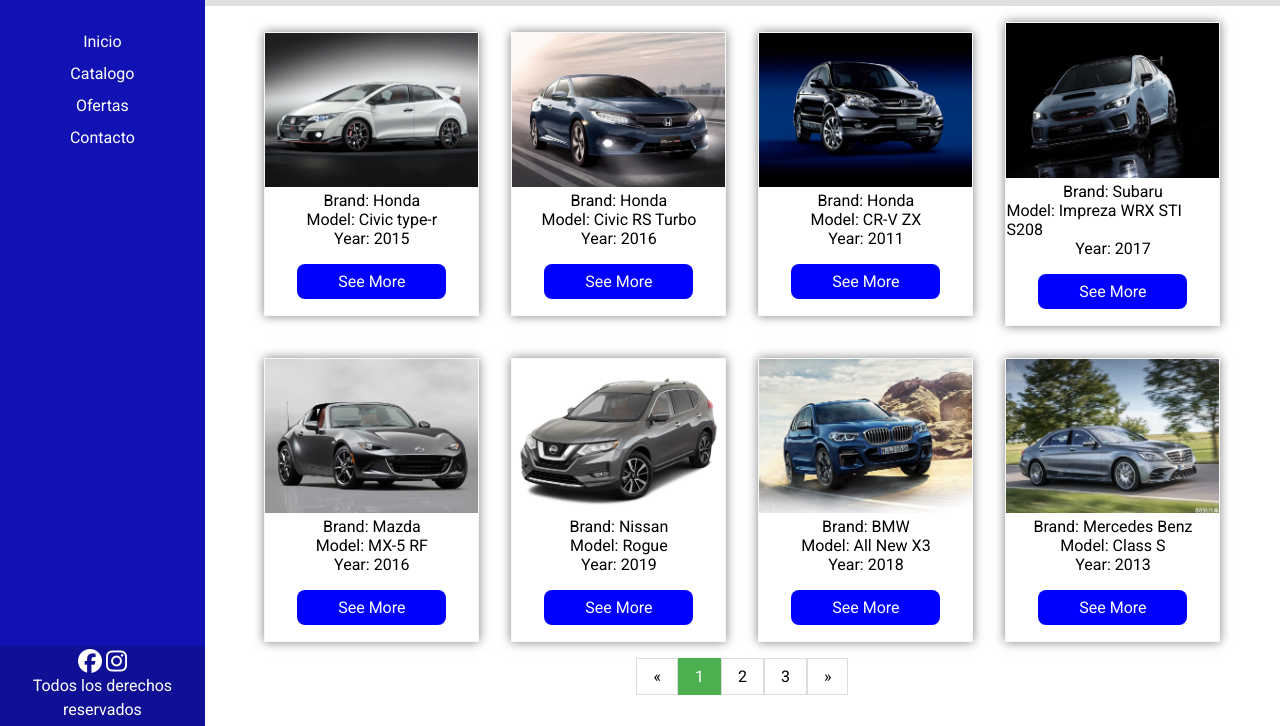
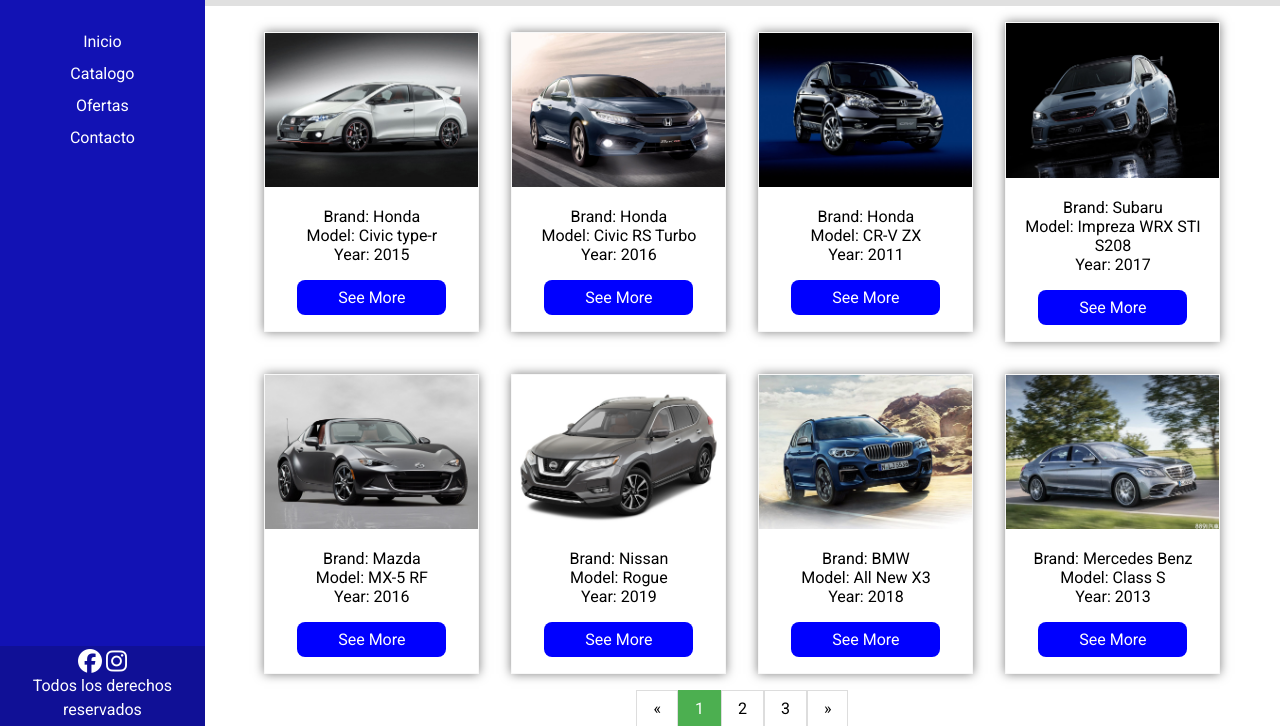
Before and after one commit to Sherydan/media-query, a plain HTML site: page index.html in a window 1280 px wide. Shown: the part 74-800 px from the top of the page. Drawn offline with Linux system fonts and the light colour scheme; files whose address does not match are found by name.

Commit message:
changed car description to a div

```diff
--- a/assets/css/style.css
+++ b/assets/css/style.css
@@ -95,6 +95,11 @@
 
 .card-img img {
   width: 100%;
+}
+
+.car-description{
+  text-align: center;
+  margin-top: 1rem;
 }
 
 .card-btn {
--- a/index.html
+++ b/index.html
@@ -54,11 +54,13 @@
                     <div class="card-img">
                         <img src="assets/img/civic-type-r.jpg" alt="a white honda civic type-r, inside a black and white background">
                     </div>
-                    <p class="car-description">
-                        Brand: Honda
-                    </p>
+
+                    <div class="car-description">
+                        <p>Brand: Honda</p>
                         <p>Model: Civic type-r</p>
                         <p>Year: 2015</p>
+                    </div>
+
 
                     <div class="card-btn">
                         <p>See More</p>
@@ -69,12 +71,14 @@
                     <div class="card-img">
                         <img src="assets/img//civic-rs-2016.jpg" alt="a black honda civic rs in a highway">
                     </div>
-                    <p class="car-description">
-                        Brand: Honda
-                    </p>
 
+                    <div class="car-description">
+                        <p>Brand: Honda</p>
                         <p>Model: Civic RS Turbo</p>
                         <p>Year: 2016</p>
+
+                    </div>
+
 
                     <div class="card-btn">
                         <p>See More</p>
@@ -85,12 +89,13 @@
                     <div class="card-img">
                         <img src="assets/img/honda-crv-2011.jpg" alt="a black honda cr-v, inside a dark-blue and black background">
                     </div>
-                    <p class="car-description">
-                        Brand: Honda
-                    </p>
 
+                    <div class="car-description">
+                        <p>Brand: Honda</p>
                         <p>Model: CR-V ZX</p>
                         <p>Year: 2011</p>
+                    </div>
+
 
                     <div class="card-btn">
                         <p>See More</p>
@@ -101,11 +106,14 @@
                     <div class="card-img">
                         <img src="assets/img/subarustis208-2017.jpg" alt="a white subaru impreza sedan inside a dark background">
                     </div>
-                    <p class="car-description">
-                        Brand: Subaru
-                    </p>
+
+                    <div class="car-description">
+                        <p>Brand: Subaru</p>
                         <p>Model: Impreza WRX STI S208</p>
                         <p>Year: 2017</p>
+
+                    </div>
+
 
                     <div class="card-btn">
                         <p>See More</p>
@@ -116,11 +124,14 @@
                     <div class="card-img">
                         <img src="assets/img/mx5rf-2016.jpg" alt="a black mazda mx-5 coupe insdie a silver background">
                     </div>
-                    <p class="car-description">
-                        Brand: Mazda
-                    </p>
+
+                    <div class="car-description">
+                        <p>Brand: Mazda</p>
                         <p>Model: MX-5 RF</p>
                         <p>Year: 2016</p>
+
+                    </div>
+
 
                     <div class="card-btn">
                         <p>See More</p>
@@ -131,11 +142,14 @@
                     <div class="card-img">
                         <img src="assets/img/nissan-rogue-2019.jpg" alt="a silver nissan rogue suv, inside a white background">
                     </div>
-                    <p class="car-description">
-                        Brand: Nissan
-                    </p>
+
+                    <div class="car-description">
+                        <p>Brand: Nissan</p>
                         <p>Model: Rogue</p>
                         <p>Year: 2019</p>
+
+                    </div>
+
 
                     <div class="card-btn">
                         <p>See More</p>
@@ -146,11 +160,14 @@
                     <div class="card-img">
                         <img src="assets/img/bmwx3-2018.jpg" alt="a blue BMW x3 suv in a highway">
                     </div>
-                    <p class="car-description">
-                        Brand: BMW
-                    </p>
+
+                    <div class="car-description">
+                        <p>Brand: BMW</p>
                         <p>Model: All New X3</p>
                         <p>Year: 2018</p>
+
+                    </div>
+
 
                     <div class="card-btn">
                         <p>See More</p>
@@ -161,11 +178,14 @@
                     <div class="card-img">
                         <img src="assets/img/mercedes-class-s-2013.jpg" alt="a silver mecedes class s sedan in a highway">
                     </div>
-                    <p class="car-description">
-                        Brand: Mercedes Benz
-                    </p>
+
+                    <div class="car-description">
+                        <p>Brand: Mercedes Benz</p>
                         <p>Model: Class S</p>
                         <p>Year: 2013</p>
+
+                    </div>
+
 
                     <div class="card-btn">
                         <p>See More</p>
```
Lines whose indentation alone changed are shown as unchanged.
